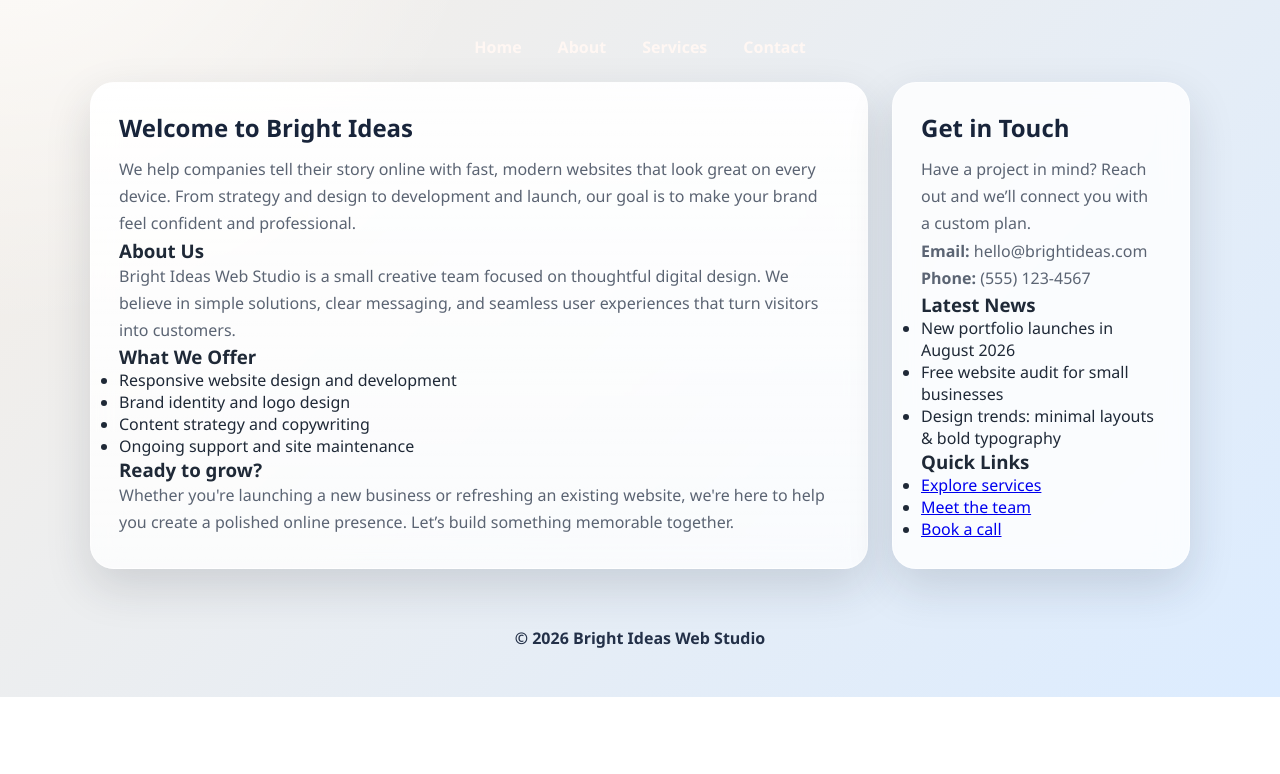
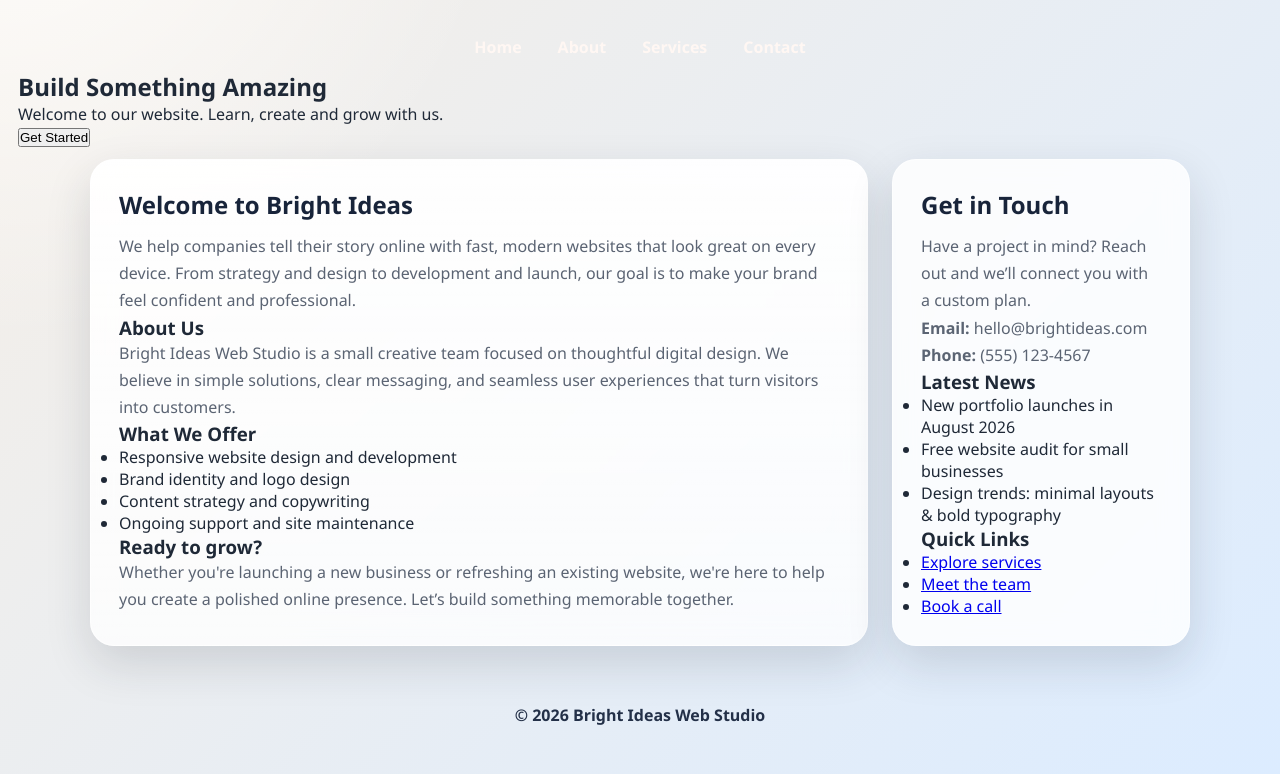
Before and after one commit to Sunilbadu/github, a plain HTML site: page index.html in a window 1280 px wide. Shown: the part 167-941 px from the top of the page. Before the commit the page ends 864 px from the top, so only its background shows below. Drawn offline with Linux system fonts and the light colour scheme.

Commit message:
updated index.html

```diff
--- a/index.html
+++ b/index.html
@@ -20,6 +20,15 @@
         <a href="#services">Services</a>
         <a href="#contact">Contact</a>
     </nav>
+
+    <!-- Hero Section -->
+<section class="hero">
+    <div class="hero-content">
+        <h1>Build Something Amazing</h1>
+        <p>Welcome to our website. Learn, create and grow with us.</p>
+        <button>Get Started</button>
+    </div>
+</section>
 
     <main class="container">
 
```
